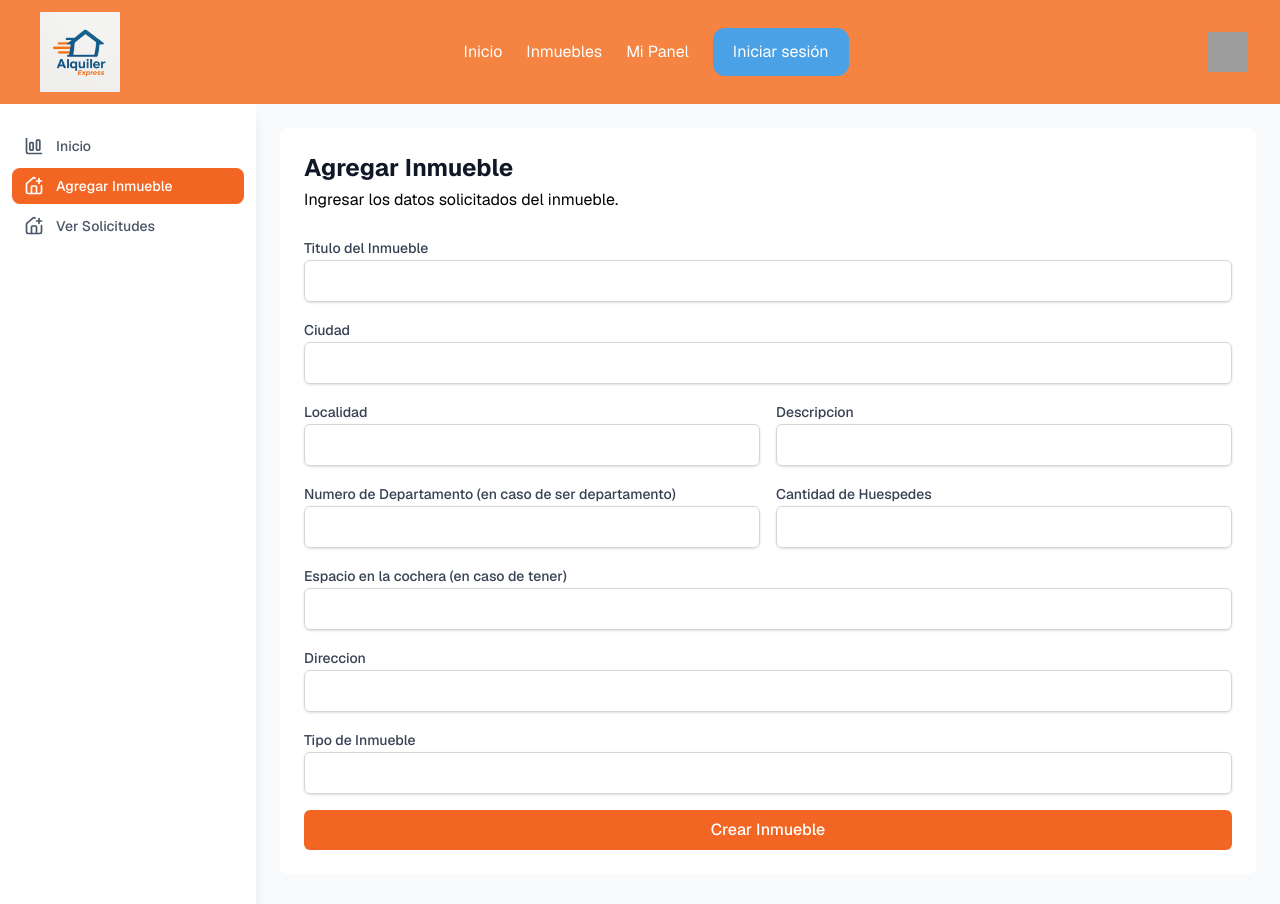
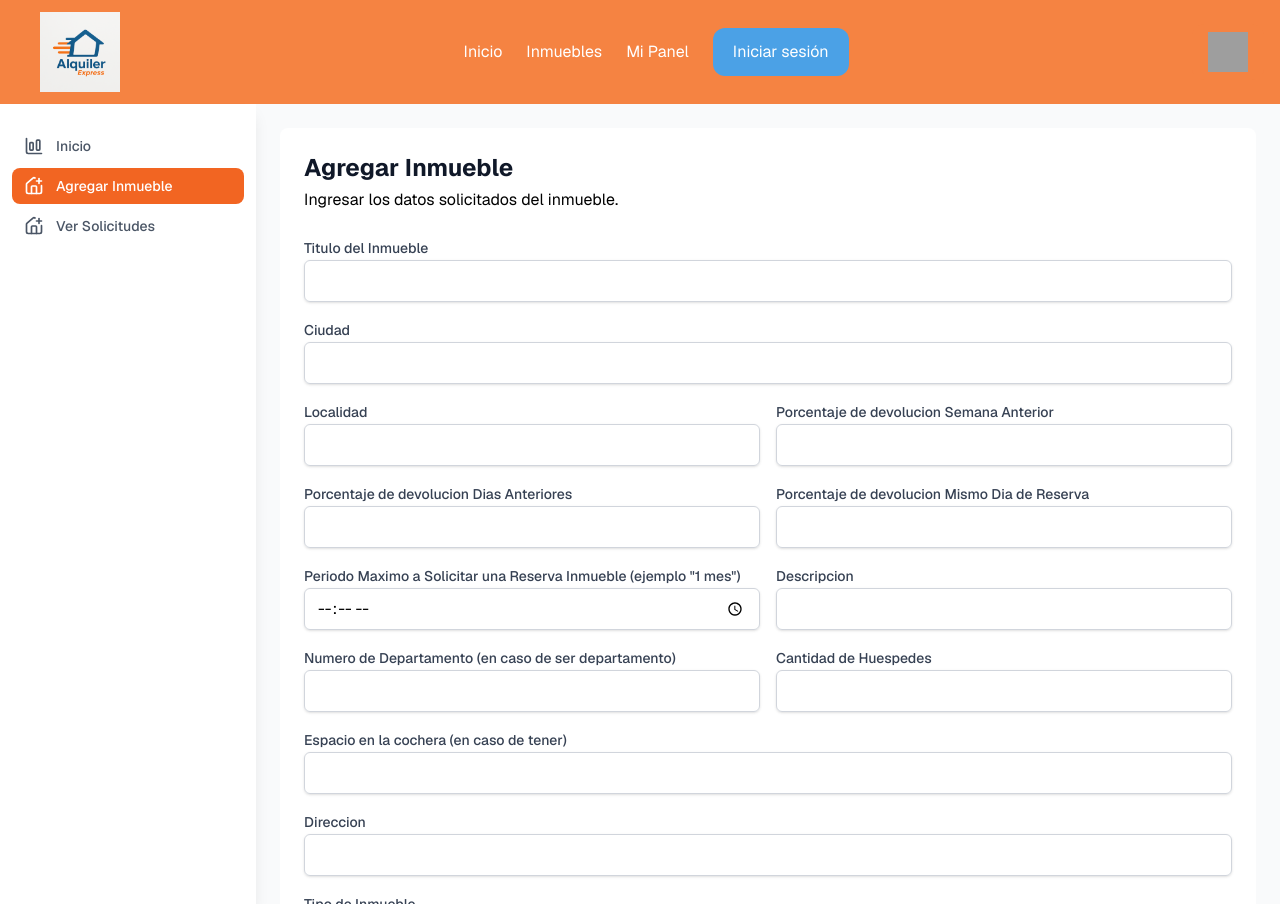
Before and after one commit to nachomattano/AlquilerExpress, a Next.js app: page /panelempleado in a window 1280 px wide. Both pictures are taken after a click on the button "Agregar Inmueble". Built offline with nearby package versions, Linux system fonts and the light colour scheme; grey boxes are pictures that could not be loaded.

Commit message:
validaciones api

```diff
--- a/src/components/mipanel/AgregarInmueble.tsx
+++ b/src/components/mipanel/AgregarInmueble.tsx
@@ -12,12 +12,16 @@ export default function AgregarInmueble() {
     const [cantidadHuespedes, setCantHuespedes] = useState("")
     const [direccion, setDireccion] = useState("")
     const [tipo, setTipo] = useState("")
+    const [semanaAnterior, setSemanaAnterior] = useState("")
+    const [diasAnteriores, setdiasAnteriores] = useState("")
+    const [mismoDia, setMismoDia] = useState("")
+    const [fechaMaxima, setFechaMaxima] = useState("")
 
     const handleSubmit = async (e: React.FormEvent) => {
         e.preventDefault()
         const res = await fetch('/api/inmueble', {
             method: 'POST',
-            body: JSON.stringify({cantidadhuespedes:cantidadHuespedes,titulo, espaciocochera:espacioCochera, dpto , direccion, localidad, ciudad, tipo, descripcion}),
+            body: JSON.stringify({cantidadhuespedes:cantidadHuespedes,titulo, espaciocochera:espacioCochera, dpto , direccion, localidad, ciudad, tipo, descripcion, semanaanterior:semanaAnterior, diasanteriores:diasAnteriores, mismodia:mismoDia, fechamaxima: fechaMaxima}),
             headers: { 'Content-Type': 'application/json' }
         });
 
@@ -79,6 +83,67 @@ export default function AgregarInmueble() {
                                 value={localidad}
                                 onChange={(e) => setLocalidad(e.target.value)}
                                 className="w-full px-3 py-2 border border-gray-300 rounded-md shadow-sm placeholder-gray-400 focus:outline-none focus:ring-2 focus:ring-blue-500 focus:border-blue-500"
+                            />
+                        </div>
+
+                        <div className="space-y-2">
+                            <label htmlFor="semanaAnterior" className="text-sm font-medium text-gray-700">
+                            Porcentaje de devolucion Semana Anterior
+                            </label>
+                            <input
+                            id="semanaAnterior"
+                            type="number"
+                            max="100"
+                            placeholder=""
+                            required
+                            value={semanaAnterior}
+                            onChange={(e) => setSemanaAnterior(e.target.value)}
+                            className="w-full px-3 py-2 border border-gray-300 rounded-md shadow-sm placeholder-gray-400 focus:outline-none focus:ring-2 focus:ring-blue-500 focus:border-blue-500"
+                            />
+                        </div>
+
+                        <div className="space-y-2">
+                            <label htmlFor="diasAnteriores" className="text-sm font-medium text-gray-700">
+                            Porcentaje de devolucion Dias Anteriores
+                            </label>
+                            <input
+                            id="diasAnteriores"
+                            type="number"
+                            max="100"
+                            required
+                            value={diasAnteriores}
+                            onChange={(e) => setdiasAnteriores(e.target.value)}
+                            className="w-full px-3 py-2 border border-gray-300 rounded-md shadow-sm placeholder-gray-400 focus:outline-none focus:ring-2 focus:ring-blue-500 focus:border-blue-500"
+                            />
+                        </div>
+
+                        <div className="space-y-2">
+                            <label htmlFor="mismoDia" className="text-sm font-medium text-gray-700">
+                            Porcentaje de devolucion Mismo Dia de Reserva
+                            </label>
+                            <input
+                            id="mismoDia"
+                            type="number"
+                            max="100"
+                            required
+                            value={mismoDia}
+                            onChange={(e) => setMismoDia(e.target.value)}
+                            className="w-full px-3 py-2 border border-gray-300 rounded-md shadow-sm placeholder-gray-400 focus:outline-none focus:ring-2 focus:ring-blue-500 focus:border-blue-500"
+                            />
+                        </div>
+
+                        <div className="space-y-2">
+                            <label htmlFor="" className="text-sm font-medium text-gray-700">
+                            Periodo Maximo a Solicitar una Reserva Inmueble (ejemplo "1 mes")
+                            </label>
+                            <input
+                            id="titulo"
+                            type="time"
+                            placeholder=""
+                            required
+                            value={fechaMaxima}
+                            onChange={(e) => setFechaMaxima(e.target.value)}
+                            className="w-full px-3 py-2 border border-gray-300 rounded-md shadow-sm placeholder-gray-400 focus:outline-none focus:ring-2 focus:ring-blue-500 focus:border-blue-500"
                             />
                         </div>
 
--- a/src/lib/iniciar-sesion.ts
+++ b/src/lib/iniciar-sesion.ts
@@ -3,5 +3,5 @@ import { getUsuarioPorMail } from "./db/usuarios/usuarios";
 
 export async function inicarSesion ( contraseña:string, mail:string ): Promise<{correct: boolean, userType: typeUser|undefined, user: user|undefined}>{
     const user = await getUsuarioPorMail(mail);
-    return {correct: (user.user?.contraseña == contraseña), userType:user.userType, user: user.user}
+    return user.user ? {correct: (user.user?.contraseña == contraseña), userType:user.userType, user: user.user} : { correct: false, userType: undefined, user:undefined }
 }
--- a/src/pages/api/inmueble.ts
+++ b/src/pages/api/inmueble.ts
@@ -6,7 +6,7 @@ import { estadoInmueble } from '@/types/estado-inmueble'
 
 
 export default async function handler(req:NextApiRequest,res:NextApiResponse){
-    const {method, query:{ id }, body: { cantidadhuespedes,titulo, espaciocochera, dpto , direccion, estado, localidad, ciudad, tipo, descripcion}} = req
+    const {method, query:{ id }, body: { cantidadhuespedes,titulo, espaciocochera, dpto , direccion, estado, localidad, ciudad, tipo, descripcion, semanaanterior, diasanteriores, mismodia, fechamaxima}} = req
 
     if (method == 'GET'){
         const resp = await getInmuebles()
@@ -16,7 +16,7 @@ export default async function handler(req:NextApiRequest,res:NextApiResponse){
     }
 
     if (method == 'POST'){
-        const inmueble : inmueble = { id:null, titulo, espaciocochera, cantidadhuespedes, estado:estadoInmueble.disponible, dpto,direccion,localidad, ciudad, tipo, descripcion }
+        const inmueble : inmueble = { id:null, titulo, espaciocochera, cantidadhuespedes, estado:estadoInmueble.disponible, dpto,direccion,localidad, ciudad, tipo, descripcion, semanaanterior, diasanteriores, mismodia, fechamaxima }
         await createInmueble(inmueble)
         res.send('OK')
         return ''
--- a/src/pages/api/inmueble/[id].ts
+++ b/src/pages/api/inmueble/[id].ts
@@ -7,6 +7,9 @@ export default async function handler(req:NextApiRequest,res:NextApiResponse){
     if (method == 'GET'){
         const resp = await getInmueble(id as string)
         console.log(JSON.stringify(resp))
+        if (!resp){
+            res.status(404).send('no se encontro el inmueble sugerido')
+        }
         res.status(200).json(JSON.stringify(resp))
     }else{
         return ''
--- a/src/pages/api/users/changeState.ts
+++ b/src/pages/api/users/changeState.ts
@@ -6,7 +6,7 @@ export default async function handler(req:NextApiRequest,res:NextApiResponse){
     const {method, body:{estado}} = req
 
     if (method !== 'POST'){
-        return ''
+        return
     }
     const resp = await changeState(estado)
     res.send(JSON.stringify(resp))
--- a/src/pages/api/users/clientes/[id].ts
+++ b/src/pages/api/users/clientes/[id].ts
@@ -1,14 +1,14 @@
-import { getCliente } from '@/lib/db/usuarios/clientes'
+import { getClienteId } from '@/lib/db/usuarios/clientes'
 import type { NextApiRequest, NextApiResponse } from 'next'
 
 export default async function handler(req:NextApiRequest,res:NextApiResponse){
     const {method, query:{ id }} = req
 
     if (method !== 'GET'){
-        const resp = await getCliente (id as string)
+        const resp = await getClienteId (id as string)
     res.send(JSON.stringify(resp))
     }else{
-        return ''
+        return
     }
 
 }
--- a/src/pages/api/users/empleados/[id].ts
+++ b/src/pages/api/users/empleados/[id].ts
@@ -1,6 +1,7 @@
 import { getEmpleado } from '@/lib/db/usuarios/empleados'
 import type { NextApiRequest, NextApiResponse } from 'next'
 import { user } from '@/types/user'
+import { changeState } from '@/lib/usuarios'
 
 export default async function handler(req:NextApiRequest,res:NextApiResponse){
     const {method, query:{ id }} = req
@@ -10,7 +11,7 @@ export default async function handler(req:NextApiRequest,res:NextApiResponse){
         const resp = await getEmpleado (id as string)
     res.send(JSON.stringify(resp))
     }else{
-        return ''
+        return
     }
 
 }
--- a/src/types/inmueble.ts
+++ b/src/types/inmueble.ts
@@ -13,5 +13,6 @@ export type inmueble = {
     ciudad: string|null|undefined,
     estado: estadoInmueble|null|undefined,
     tipo:string|null|undefined,
-    descripcion:string|null|undefined
+    descripcion:string|null|undefined,
+    semanaanterior:string|null|undefined, diasanteriores:string|null|undefined, mismodia:string|null|undefined, fechamaxima:string|null|undefined
 }
```
Also changed, not shown: src/pages/api/pagos/[id].ts (+18 -0 lines), src/pages/api/users/clientes.ts (+10 -4 lines), src/pages/api/users/empleados.ts (+10 -4 lines), src/pages/api/users/iniciarsesion.ts (+5 -2 lines).
